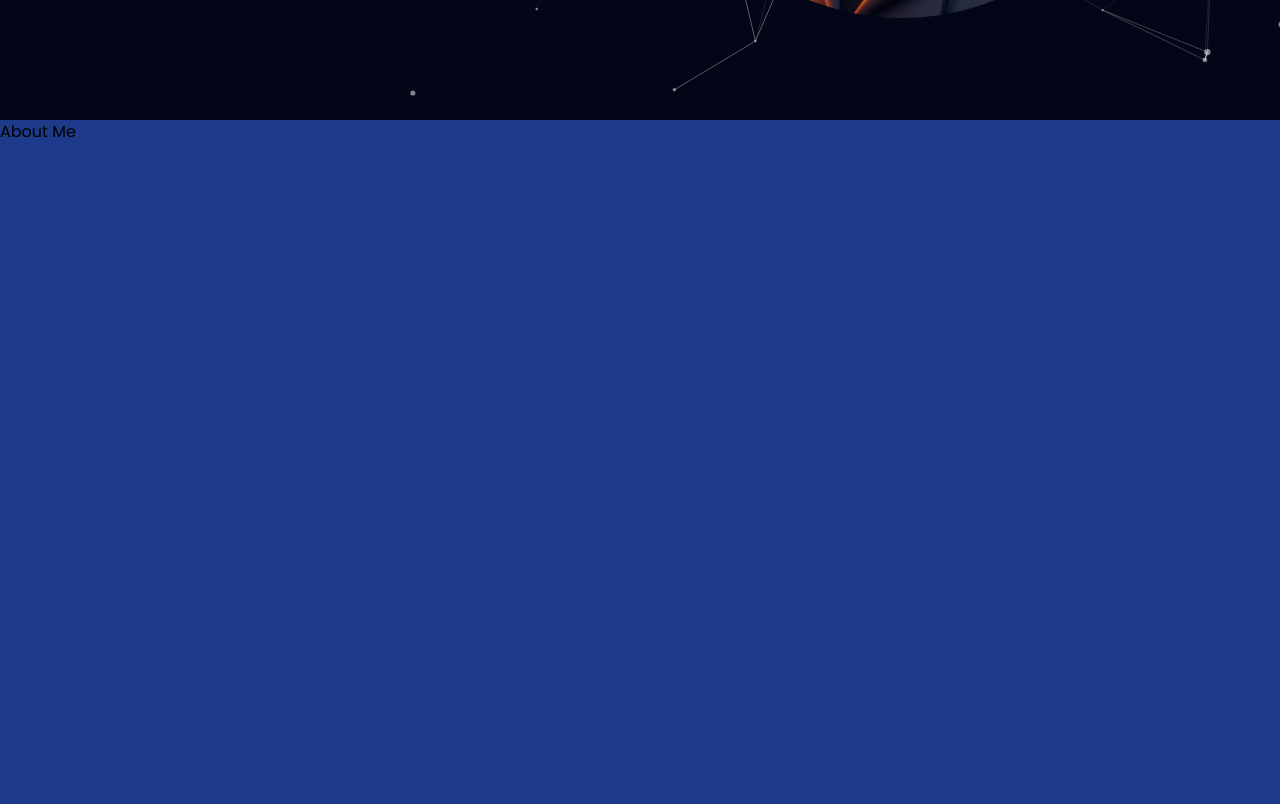
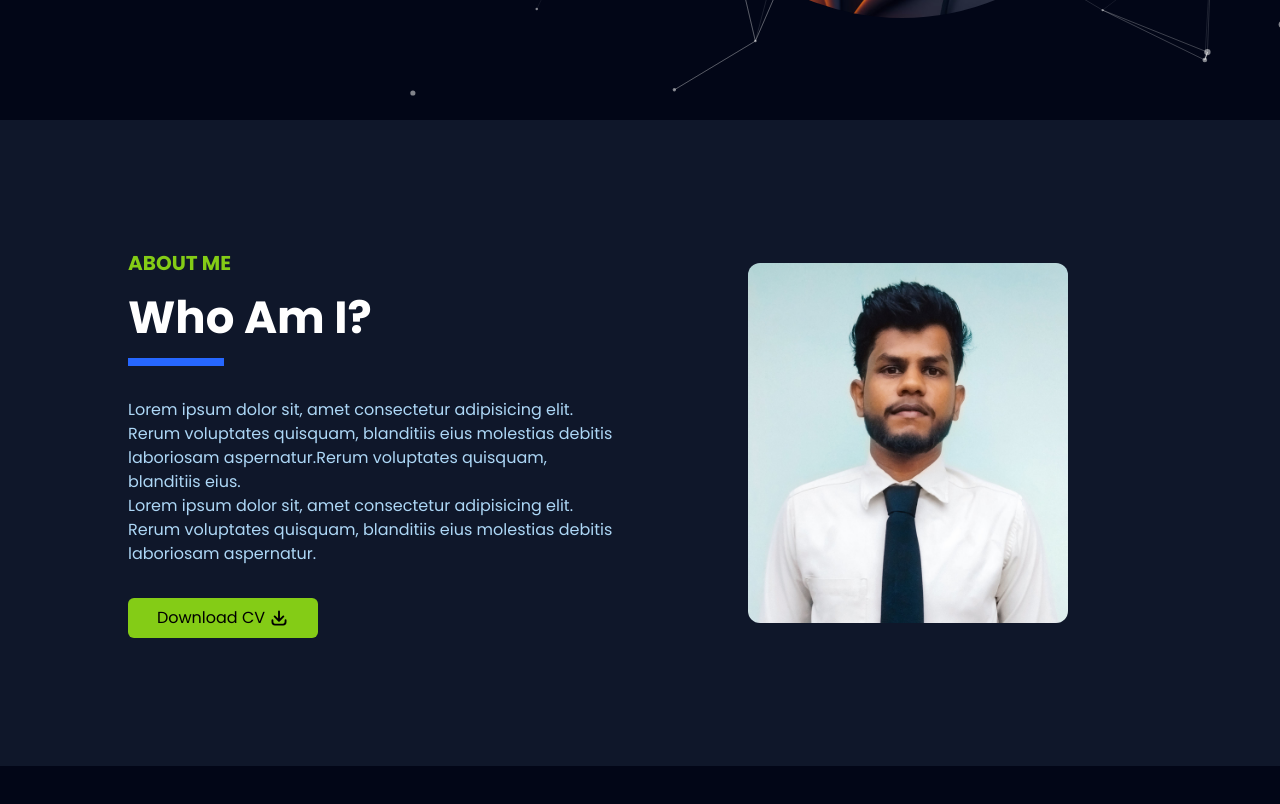
Before and after one commit to dinuranga/portfolio-with-nextjs, a Next.js app: page / in a window 1280 px wide. Shown: the part 680-1484 px from the top of the page. After the commit the page ends 1446 px from the top, so only its background shows below. Built offline with nearby package versions, Linux system fonts and the light colour scheme.

Commit message:
Push About

```diff
--- a/components/Navbar.tsx
+++ b/components/Navbar.tsx
@@ -26,7 +26,7 @@ const Navbar = ({openNav}: Props) => {
     }, []);
 
   return (
-    <nav className={`w-[100%] fixed z-[100000] min-h-[12vh] top-0 pb-3 flex items-end h-[50px] transition-all duration-500 ease-in-out bg-slate-950 ${scrollNav ? 'pb-6 bg-opacity-100' : 'bg-opacity-0'}`}>
+    <nav className={`w-[100%] fixed z-[100000] min-h-[12vh] top-0 pb-3 flex items-end h-[50px] transition-all duration-500 ease-in-out bg-slate-950 ${scrollNav ? 'pb-6 bg-opacity-60 backdrop-blur-lg backdrop-brightness-100' : 'bg-opacity-0 backdrop-blur-none'}`}>
       <div className='flex items-end justify-between mx-auto w-[80%] h-[100%] cursor-pointer'>
         <div className='pl-4'>
           <Logo/>
--- a/pages/About.tsx
+++ b/pages/About.tsx
@@ -1,9 +1,30 @@
+import { ArrowDownTrayIcon } from '@heroicons/react/16/solid'
+import Link from 'next/link'
 import React from 'react'
 
 function About() {
   return (
-    <div id="#about" className='relative h-screen w-[100%] bg-blue-900'>
-      About Me
+    <div id="#about" className='relative pb-[3rem] pt-[3rem] lg:pb-[8rem] md:pt-[8rem] bg-slate-900'>
+      <div className="grid grid-cols-1 md:grid-cols-2 w-[80%] mx-auto gap-[3rem] items-center">
+        <div>
+          <h1 className='text-[20px] font-bold uppercase text-highlight md-[1rem] mb-[1rem]'>About Me</h1>
+          <h2 className="text-[35px] lg:text-[45px] md:leading-[3rem] leading-[2rem] capitalize mb-[1rem] font-bold text-white">Who am I?</h2>
+          <div className='w-[6rem] h-[0.5rem] mb-[2rem] bg-primary'></div>
+          <p className='text-secondary'>Lorem ipsum dolor sit, amet consectetur adipisicing elit. Rerum voluptates quisquam, blanditiis eius molestias debitis laboriosam aspernatur.Rerum voluptates quisquam, blanditiis eius.</p>
+          <p className='text-secondary'>Lorem ipsum dolor sit, amet consectetur adipisicing elit. Rerum voluptates quisquam, blanditiis eius molestias debitis laboriosam aspernatur.</p>
+          <Link href={"#"}>
+            <div className="flex justify-center items-center w-[190px] py-2 px-6 bg-highlight rounded-md mt-[2rem]">
+              <p>Download CV</p>
+              <ArrowDownTrayIcon className='ml-1 w-5'/>
+            </div>
+          </Link>
+        </div>
+
+        <div className="relative flex justify-center lg:justify-center">
+          <div className="left-[15rem] bottom-6 bg-[url('/img/profile.jpg')] w-[200px] h-[250px] md:w-[250px] md:h-[300px] lg:w-[320px] lg:h-[360px] bg-cover object-contain rounded-xl z-[100]"></div>
+        </div>
+
+      </div>
     </div>
   )
 }
```
